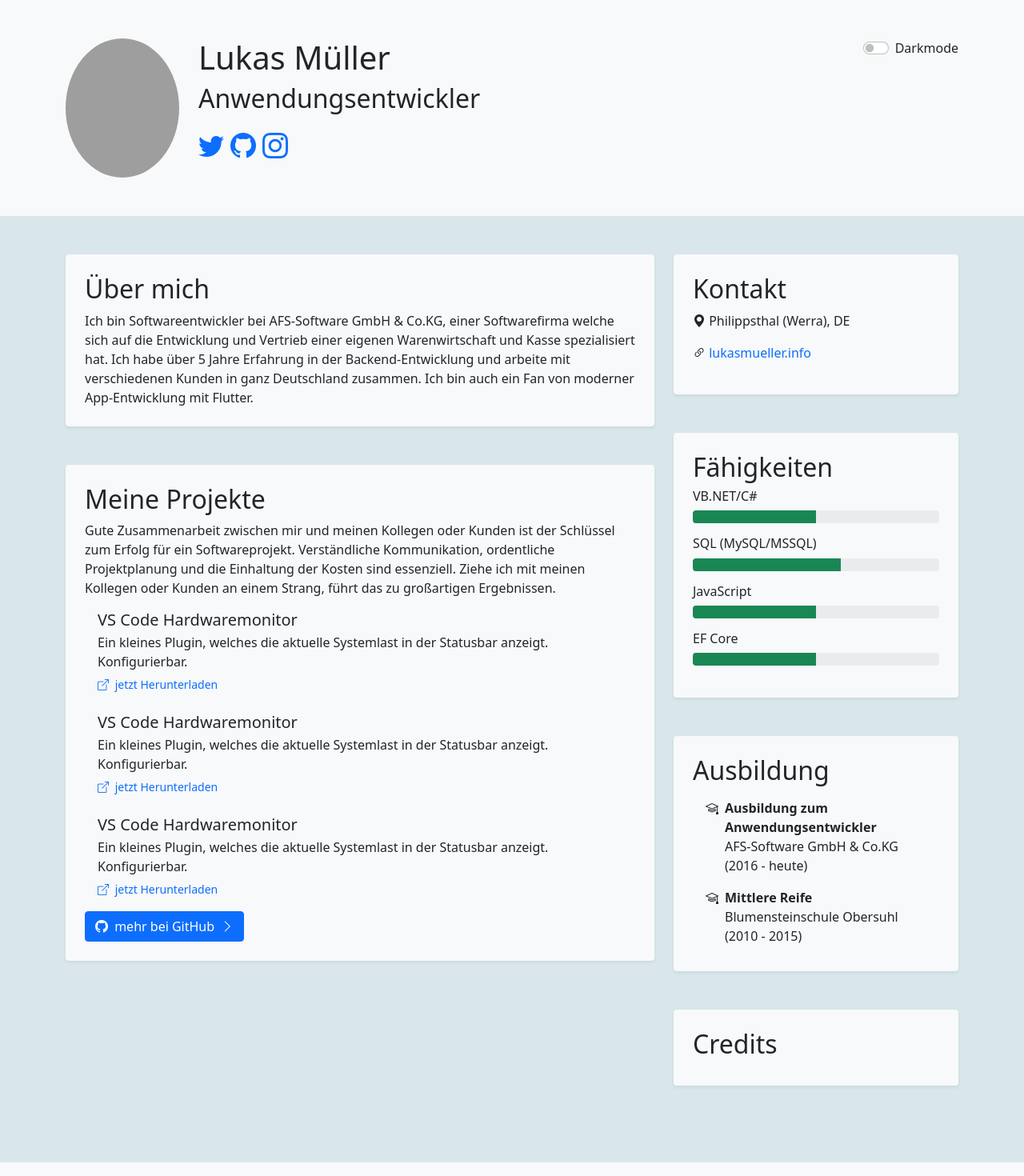
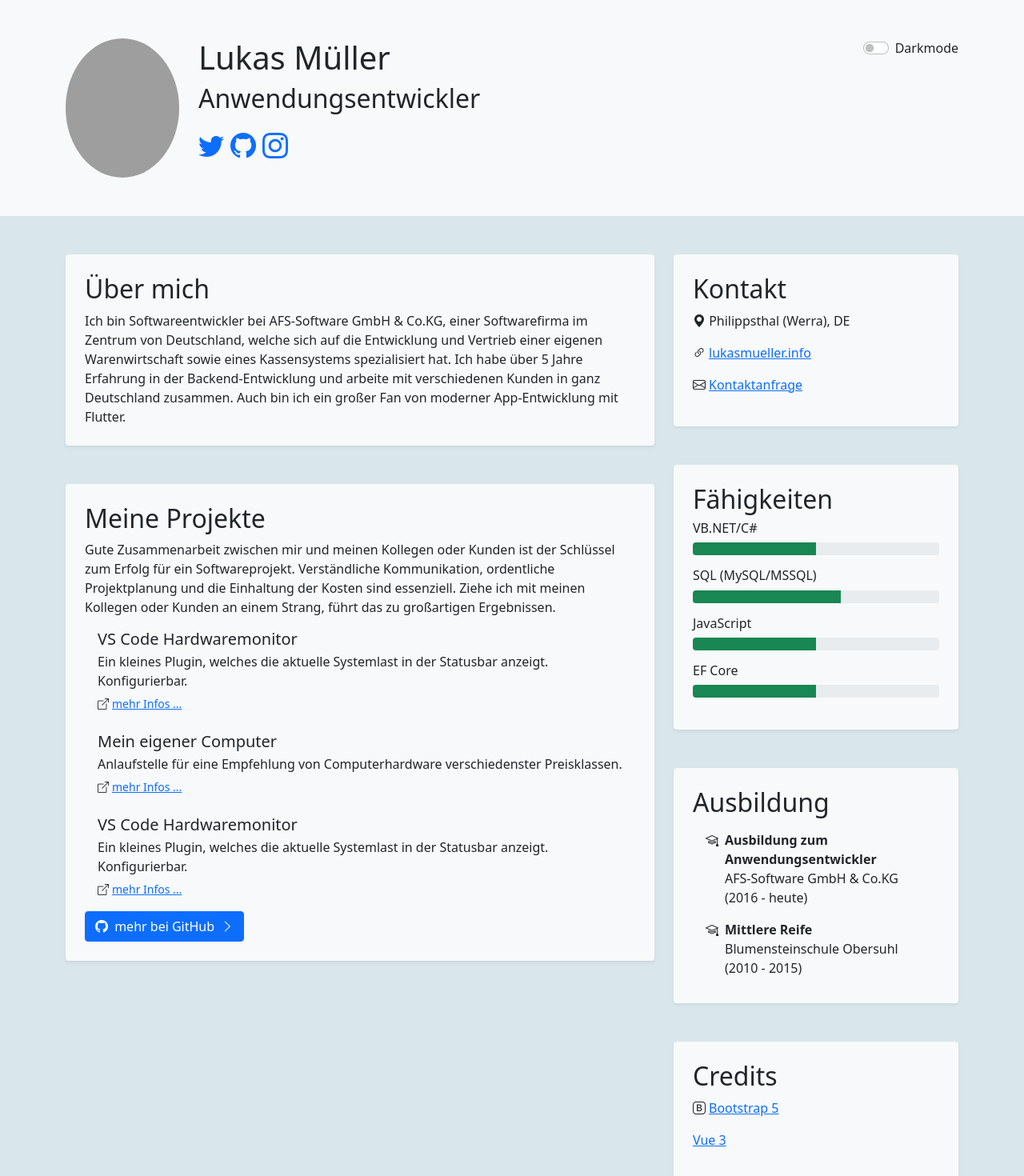
Before and after one commit to PRCV1/personal_website, a Vue app: page / in a window 1280 px wide. Shown: the top 1470 px of the page at 80% size. Built offline with nearby package versions, Linux system fonts and the light colour scheme; grey boxes are pictures that could not be loaded.

Commit message:
started to add text and background colors to useDarkmode function

```diff
--- a/public/projects.json
+++ b/public/projects.json
@@ -5,9 +5,9 @@
         "url": "https://github.com/PRCV1/hardwaremonitor"
     },
     {
-        "title": "VS Code Hardwaremonitor",
-        "description": "Ein kleines Plugin, welches die aktuelle Systemlast in der Statusbar anzeigt. Konfigurierbar.",
-        "url": "https://github.com/PRCV1/hardwaremonitor"
+        "title": "Mein eigener Computer",
+        "description": "Anlaufstelle für eine Empfehlung von Computerhardware verschiedenster Preisklassen.",
+        "url": "https://meineigenercomputer.de"
     },
     {
         "title": "VS Code Hardwaremonitor",
--- a/src/components/Projects.vue
+++ b/src/components/Projects.vue
@@ -4,7 +4,7 @@
         <div class="list-group my-2" v-for="(item, index) in projects" :key="index">
             <div
                 class="list-group-item border-0 bg-transparent"
-                :class="[isDarkmode ? 'text-white-50' : 'text-dark']"
+                :class="textClass"
                 aria-current="true"
             >
                 <div class="d-flex w-100 justify-content-between">
@@ -16,7 +16,7 @@
                         class="text-decoration-none"
                         :show-icon="true"
                         :url="String(item.url)"
-                        text="jetzt Herunterladen"
+                        text="mehr Infos ..."
                     />
                 </small>
             </div>
@@ -44,7 +44,7 @@ import BsLink from "./bsLink.vue";
 
 import { useDarkmode } from "../helper/useDarkmode"
 
-const { isDarkmode } = useDarkmode()
+const { isDarkmode, textClass } = useDarkmode()
 
 interface IProject {
     title: String,
--- a/src/components/SimpleTextblock.vue
+++ b/src/components/SimpleTextblock.vue
@@ -1,19 +1,19 @@
 <template>
     <div>
-        <h1 v-if="titleSize === TitleSize.h1" class="fw-bold" :class="[isDarkmode ? 'text-white-50' : 'text-dark']">{{
+        <h1 v-if="titleSize === TitleSize.h1" class="fw-bold" :class="textClass">{{
                 title
         }}</h1>
         <h2 v-else-if="titleSize === TitleSize.h2" class="fw-bold"
-            :class="[isDarkmode ? 'text-white-50' : 'text-dark']">{{ title }}</h2>
+            :class="textClass">{{ title }}</h2>
         <h3 v-else-if="titleSize === TitleSize.h3" class="fw-bold"
-            :class="[isDarkmode ? 'text-white-50' : 'text-dark']">{{ title }}</h3>
+            :class="textClass">{{ title }}</h3>
         <h4 v-else-if="titleSize === TitleSize.h4" class="fw-bold"
-            :class="[isDarkmode ? 'text-white-50' : 'text-dark']">{{ title }}</h4>
+            :class="textClass">{{ title }}</h4>
         <h5 v-else-if="titleSize === TitleSize.h5" class="fw-bold"
-            :class="[isDarkmode ? 'text-white-50' : 'text-dark']">{{ title }}</h5>
+            :class="textClass">{{ title }}</h5>
         <h6 v-else-if="titleSize === TitleSize.h6" class="fw-bold"
-            :class="[isDarkmode ? 'text-white-50' : 'text-dark']">{{ title }}</h6>
-        <p class="text-start" :class="[isDarkmode ? 'text-white-50' : 'text-dark']">
+            :class="textClass">{{ title }}</h6>
+        <p class="text-start" :class="textClass">
             <slot></slot>
         </p>
     </div>
@@ -21,10 +21,9 @@
 
 <script setup lang="ts">
 import TitleSize from "../helper/TitleSize"
-
 import { useDarkmode } from "../helper/useDarkmode"
 
-const { isDarkmode } = useDarkmode();
+const { isDarkmode, textClass } = useDarkmode();
 
 defineProps({
     title: {
--- a/src/components/bsLink.vue
+++ b/src/components/bsLink.vue
@@ -1,16 +1,27 @@
 <template>
+    <i v-if="showIcon" :class="getIcon()"></i>
     <a :href="url" target="_blank" rel="noopener noreferrer">
-        <i v-if="showIcon" class="bi bi-box-arrow-up-right me-1"></i>
         {{text}}
     </a>
 </template>
 
 <script setup lang="ts">
 
+function getIcon(): String {
+    var value = (props.icon ?? "bi bi-box-arrow-up-right") + " me-1"
+    console.log(value);
+
+    return value
+}
+
 const props = defineProps({
     showIcon: {
         type: Boolean,
         default: false
+    },
+    icon: {
+        type: String,
+        default: null
     },
     url: {
         type: String,
--- a/src/helper/useDarkmode.ts
+++ b/src/helper/useDarkmode.ts
@@ -1,7 +1,15 @@
-import { ref } from "vue"
+import { ref, watch } from "vue"
 
 const listener = window.matchMedia("(prefers-color-scheme: dark)")
 const isDarkmode = ref(Boolean(localStorage.getItem("darkmode") ?? listener.matches))
+
+const textClass = ref(Boolean(localStorage.getItem("darkmode") ?? listener.matches) ? "text-white-50" : "text-dark")
+const bgClass = ref(Boolean(localStorage.getItem("darkmode") ?? listener.matches) ? "bg-dark" : "bg-light")
+
+watch(isDarkmode, (newValue: boolean) => {
+    textClass.value = newValue ? "text-white-50" : "text-dark"
+    bgClass.value = newValue ? "bg-dark" : "bg-light"
+})
 
 const setIsDarkmode = (value: boolean) => {
     isDarkmode.value = value
@@ -11,6 +19,8 @@ const setIsDarkmode = (value: boolean) => {
 export function useDarkmode() {
     return {
         isDarkmode,
-        setIsDarkmode
+        setIsDarkmode,
+        textClass,
+        bgClass
     }
 }
--- a/src/pages/Datenschutz.vue
+++ b/src/pages/Datenschutz.vue
@@ -1,6 +1,6 @@
 <template>
     <div class="container py-5">
-        <div class="row" :class="[isDarkmode ? 'bg-dark' : 'bg-light']">
+        <div class="row" :class="bgClass">
         <div class="col-12 mb-3">
             <SimpleTextblock title="Datenschutz auf einen Blick">
                 <SimpleTextblock
@@ -141,7 +141,7 @@ import SimpleTextblock from "../components/SimpleTextblock.vue";
 import TitleSize from '../helper/TitleSize';
 import { onMounted } from "vue";
 
-const { isDarkmode } = useDarkmode()
+const { isDarkmode, bgClass } = useDarkmode()
 
 onMounted(() => {
     setTimeout(() => window.scrollTo({top: 0}), 150)
--- a/src/pages/Impressum.vue
+++ b/src/pages/Impressum.vue
@@ -1,6 +1,6 @@
 <template>
     <div class="container py-5">
-        <div class="row" :class="[isDarkmode ? 'bg-dark' : 'bg-light']">
+        <div class="row" :class="bgClass">
             <div class="col-12 mb-3">
                 <SimpleTextblock title="Kontakt">
                     Lukas Müller
@@ -146,7 +146,7 @@ import { useDarkmode } from "../helper/useDarkmode"
 import SimpleTextblock from "../components/SimpleTextblock.vue";
 import { onMounted } from "vue";
 
-const { isDarkmode } = useDarkmode()
+const { isDarkmode, bgClass } = useDarkmode()
 
 onMounted(() => {
     setTimeout(() => window.scrollTo({top: 0}), 150)
--- a/src/pages/Index.vue
+++ b/src/pages/Index.vue
@@ -3,8 +3,8 @@
         <div class="row">
             <div class="col-lg-8 col-12">
                 <Section title="Über mich">
-                    Ich bin Softwareentwickler bei AFS-Software GmbH & Co.KG, einer Softwarefirma welche sich auf die Entwicklung und Vertrieb einer eigenen Warenwirtschaft und Kasse spezialisiert hat.
-                    Ich habe über 5 Jahre Erfahrung in der Backend-Entwicklung und arbeite mit verschiedenen Kunden in ganz Deutschland zusammen. Ich bin auch ein Fan von moderner App-Entwicklung mit Flutter.
+                    Ich bin Softwareentwickler bei AFS-Software GmbH & Co.KG, einer Softwarefirma im Zentrum von Deutschland, welche sich auf die Entwicklung und Vertrieb einer eigenen Warenwirtschaft sowie eines Kassensystems spezialisiert hat.
+                    Ich habe über 5 Jahre Erfahrung in der Backend-Entwicklung und arbeite mit verschiedenen Kunden in ganz Deutschland zusammen. Auch bin ich ein großer Fan von moderner App-Entwicklung mit Flutter.
                 </Section>
                 <Section title="Meine Projekte">
                     <Projects />
@@ -17,14 +17,17 @@
                             <i class="bi bi-geo-alt-fill"></i>
                             Philippsthal (Werra), DE
                         </li>
-                        <li>
-                            <i class="bi bi-link-45deg"></i>
+                        <li class="mb-3">
                             <BsLink
                                 class="text-decoration-none"
-                                :show-icon="false"
+                                :show-icon="true"
+                                icon="bi bi-link-45deg"
                                 text="lukasmueller.info"
                                 url="https://lukasmueller.info"
                             />
+                        </li>
+                        <li class="mb-3">
+                            <BsLink class="text-decoration-none" :show-icon="true" icon="bi bi-envelope" url="mailto:muellerlukas@posteo.de?subject=Kontaktanfrage über Webseite" text="Kontaktanfrage" />
                         </li>
                     </ol>
                 </Section>
@@ -37,7 +40,15 @@
                 <Section title="Ausbildung">
                     <Education />
                 </Section>
-                <Section title="Credits"></Section>
+                <Section title="Credits">
+                    <ol class="list-unstyled">
+                        <li class="mb-3">
+                            <BsLink class="text-decoration-none" :show-icon="true" icon="bi bi-bootstrap" text="Bootstrap 5" url="https://getbootstrap.com/" />
+                        </li>
+                        <li class="mb-3">
+                            <BsLink class="text-decoration-none" :show-icon="false" text="Vue 3" url="https://vuejs.org/" /></li>
+                    </ol>
+                </Section>
             </div>
         </div>
     </div>
```
